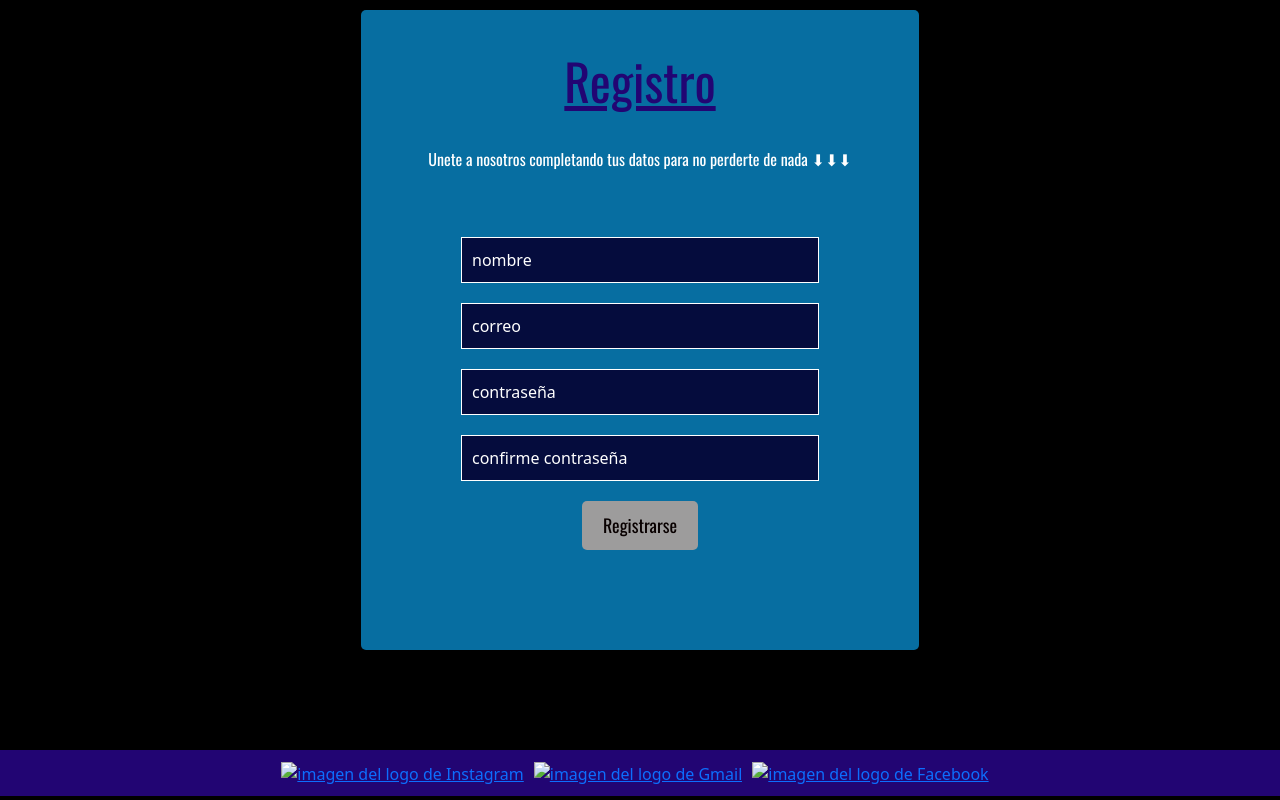
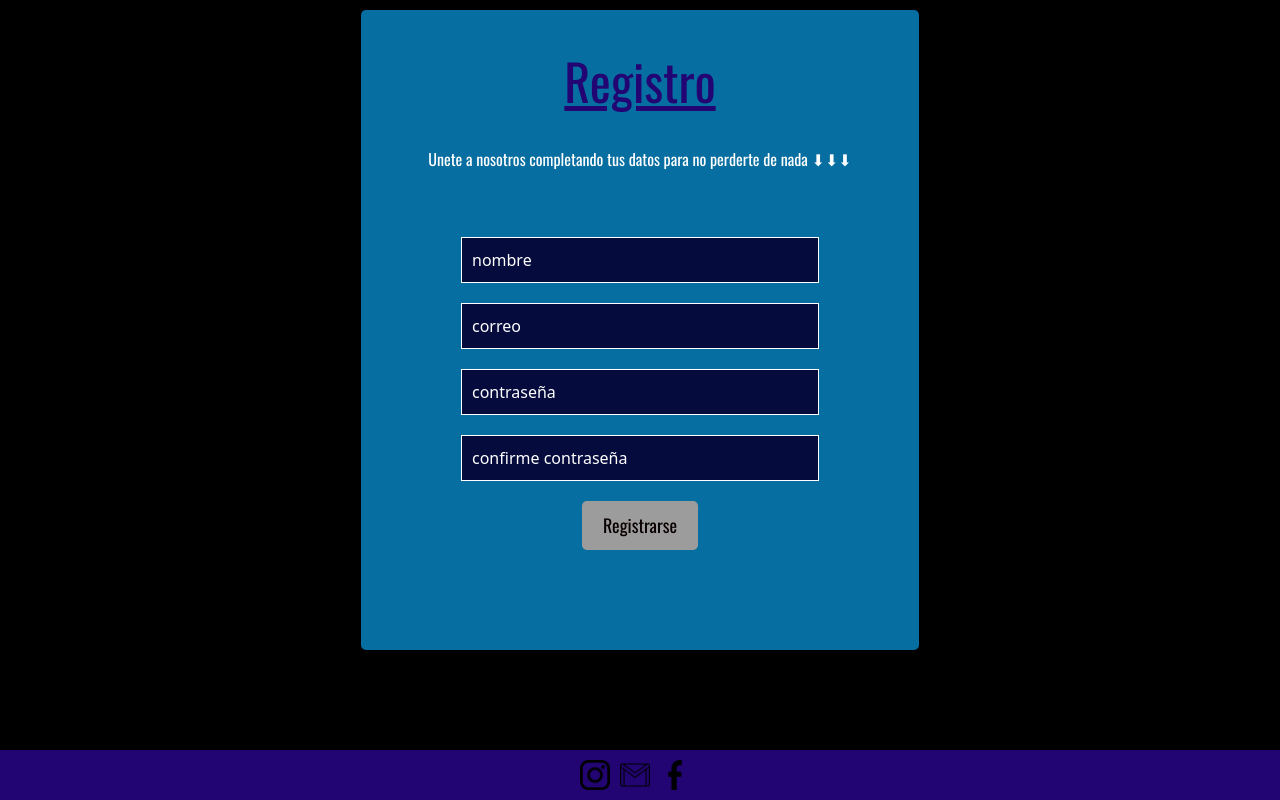
Before and after one commit to SofiaFer889/Catalogo, a website: page pages/contacto.html in a window 1280 px wide. Shown: the part 757-1557 px from the top of the page. Drawn offline with nearby package versions, Linux system fonts and the light colour scheme.

Commit message:
arreglo de error en el footer

```diff
--- a/pages/contacto.html
+++ b/pages/contacto.html
@@ -76,9 +76,9 @@
     </main>
     <footer>
       <div class="redes">
-        <a href="https://www.instagram.com/" target="_blank"><img src="./media/img/instagram.png" alt="imagen del logo de Instagram"></a>
-        <a href="https://www.gmail.com/" target="_blank"><img src="./media/img/gmail.png" alt="imagen del logo de Gmail"></a>
-        <a href="https://www.facebook.com/" target="_blank"><img src="./media/img/facebook.png" alt="imagen del logo de Facebook"></a>
+        <a href="https://www.instagram.com/" target="_blank"><img src="../media/img/instagram.png" alt="imagen del logo de Instagram"></a>
+        <a href="https://www.gmail.com/" target="_blank"><img src="../media/img/gmail.png" alt="imagen del logo de Gmail"></a>
+        <a href="https://www.facebook.com/" target="_blank"><img src="../media/img/facebook.png" alt="imagen del logo de Facebook"></a>
     </div>
     </footer>
     <script src="https://cdn.jsdelivr.net/npm/bootstrap@5.3.0-alpha1/dist/js/bootstrap.bundle.min.js" integrity="sha384-w76AqPfDkMBDXo30jS1Sgez6pr3x5MlQ1ZAGC+nuZB+EYdgRZgiwxhTBTkF7CXvN" crossorigin="anonymous"></script>
```
Also changed, not shown: pages/estrenos.html (+3 -3 lines), pages/peliculas.html (+3 -3 lines), pages/series.html (+3 -3 lines).
